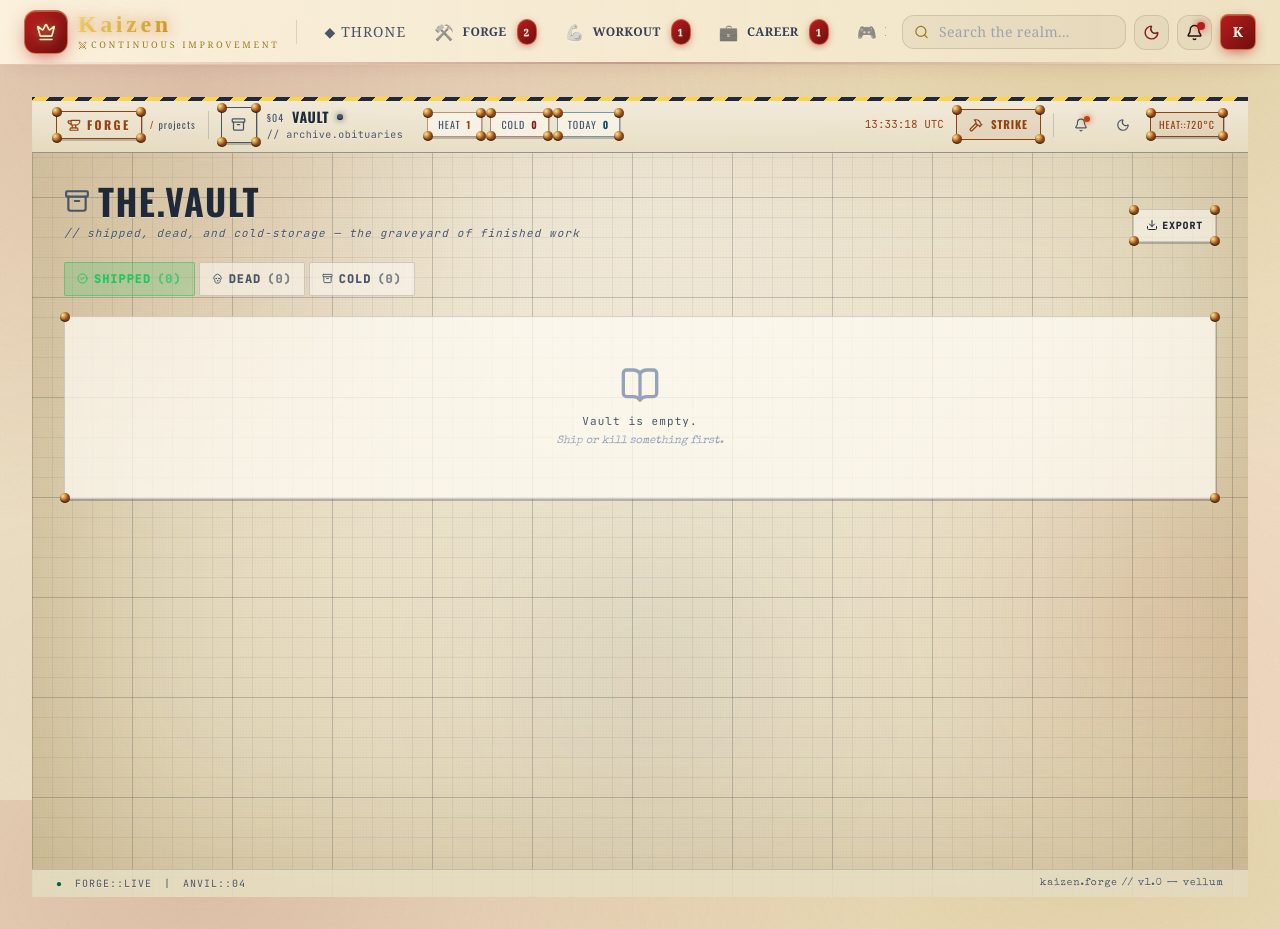
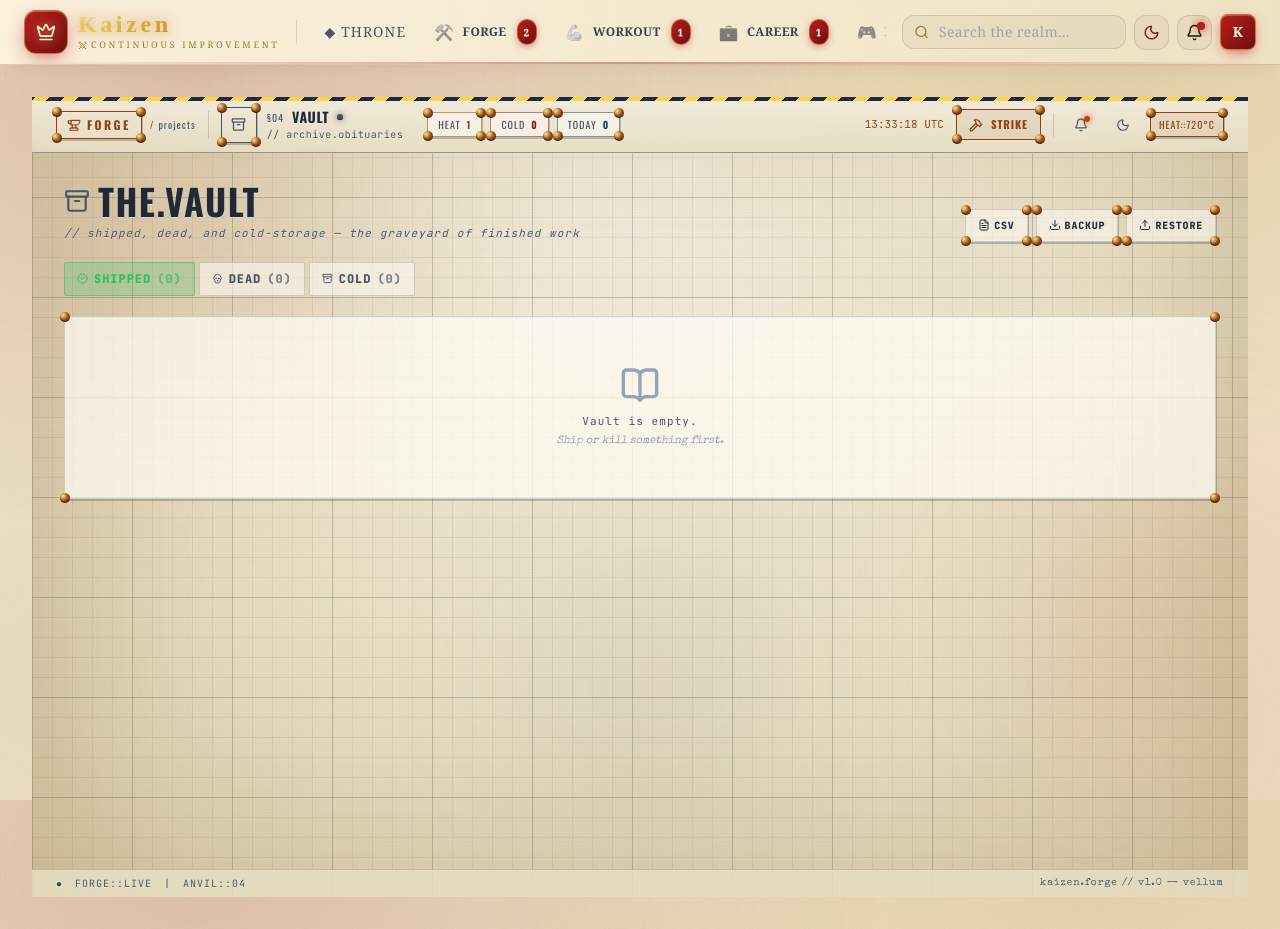
Before and after one commit to Lucifer-Newstar/Productivity-App, a Next.js app in the folder frontend/: page /projects/vault in a window 1280 px wide. Built offline with nearby package versions, Linux system fonts and the light colour scheme.

Commit message:
feat(forge/vault): CSV export for tasks, JSON backup + restore with confirm, vault toasts, file picker hidden input

```diff
--- a/frontend/components/forge/sections/VaultSection.tsx
+++ b/frontend/components/forge/sections/VaultSection.tsx
@@ -2,20 +2,34 @@
 /**
  * VaultSection — /projects/vault
  * Archive of shipped projects + dead projects w/ obituaries, export backup,
- * and cold-storage toggle from active list.
+ * CSV export/import of tasks, JSON backup restore, cold-storage toggle.
  */
-import { useState } from "react";
+import { useState, useRef } from "react";
 import Link from "next/link";
 import { motion } from "framer-motion";
 import {
-  Archive, Skull, CheckCircle2, Download, RotateCcw,
-  BookOpen, Trash2,
+  Archive, Skull, CheckCircle2, Download, RotateCcw, Upload,
+  BookOpen, Trash2, FileText,
 } from "lucide-react";
 import { useStore } from "../../../lib/store";
+import type { ProjectTask } from "../../../lib/forgeTypes";
+
+const uid = () => Math.random().toString(36).slice(2,10)+Date.now().toString(36);
+const today = () => new Date().toISOString().slice(0,10);
+
+function tasksToCSV(tasks:ProjectTask[], projects:Record<string,any>){
+  const rows = [["id","title","project","status","priority","dueDate","estimateMins","actualMins","pomodoros","effort","impact","energy","focus","tags","createdAt","completedAt"]];
+  for(const t of tasks){
+    rows.push([t.id,t.title.replace(/"/g,'""'),projects[t.projectId]?.codename||"",t.status,t.priority,t.dueDate||"",String(t.estimateMins||""),String(t.actualMins||""),String(t.pomodoros||0),String(t.effort||""),String(t.impact||""),String(t.energy||""),String(t.focus||""),(t.tags||[]).join("|"),t.createdAt,t.completedAt||""]);
+  }
+  return rows.map(r=>r.map(c=>`"${String(c).replace(/"/g,'""')}"`).join(",")).join("\n");
+}
 
 export default function VaultSection() {
   const { forge, updateForge } = useStore();
   const [tab, setTab] = useState<"shipped"|"dead"|"archive">("shipped");
+  const fileRef = useRef<HTMLInputElement>(null);
+  const projectById: Record<string,any> = Object.fromEntries(forge.projects.map(p=>[p.id,p]));
 
   const shipped = forge.projects.filter(p => p.status === "done");
   const dead = forge.projects.filter(p => p.status === "dead");
@@ -33,6 +47,31 @@ export default function VaultSection() {
     const a = document.createElement("a");
     a.href = url; a.download = `kaizen-forge-${new Date().toISOString().slice(0,10)}.json`; a.click();
     URL.revokeObjectURL(url);
+    window.dispatchEvent(new CustomEvent("career:toast",{detail:{title:"BACKUP SAVED",sub:"JSON downloaded",color:"#22c55e",icon:"check"}}));
+  };
+  const exportCSV = () => {
+    const csv = tasksToCSV(forge.tasks, projectById);
+    const blob = new Blob([csv],{type:"text/csv"});
+    const url = URL.createObjectURL(blob);
+    const a = document.createElement("a");
+    a.href=url; a.download=`kaizen-tasks-${new Date().toISOString().slice(0,10)}.csv`; a.click();
+    URL.revokeObjectURL(url);
+    window.dispatchEvent(new CustomEvent("career:toast",{detail:{title:"CSV EXPORTED",sub:`${forge.tasks.length} blocks`,color:"#06b6d4",icon:"check"}}));
+  };
+  const importJSON = (file:File) => {
+    const reader = new FileReader();
+    reader.onload = () => {
+      try {
+        const data = JSON.parse(reader.result as string);
+        if(!data.projects||!data.tasks) throw new Error("bad file");
+        if(confirm("Replace current Forge state with this backup?")){
+          updateForge(()=>data);
+          window.dispatchEvent(new CustomEvent("career:burst",{detail:{color:"#22c55e",count:30}}));
+          window.dispatchEvent(new CustomEvent("career:toast",{detail:{title:"RESTORED",sub:"Backup loaded",color:"#22c55e",icon:"check"}}));
+        }
+      } catch(e){ alert("Invalid forge backup file"); }
+    };
+    reader.readAsText(file);
   };
 
   const list = tab==="shipped" ? shipped : tab==="dead" ? dead : archived;
@@ -48,12 +87,27 @@ export default function VaultSection() {
             // shipped, dead, and cold-storage — the graveyard of finished work
           </p>
         </div>
-        <button onClick={exportJSON}
-          className="relative px-3 py-2 rounded-sm steel-plate mono text-[10px] font-black tracking-widest flex items-center gap-1"
-          style={{background:"var(--fr-card2)",borderColor:"var(--fr-borderSoft)",color:"var(--fr-fg)"}}>
-          <span className="riv-tl"/><span className="riv-tr"/><span className="riv-bl"/><span className="riv-br"/>
-          <Download size={12}/> EXPORT
-        </button>
+        <div className="flex gap-2">
+          <button onClick={exportCSV}
+            className="relative px-3 py-2 rounded-sm steel-plate mono text-[10px] font-black tracking-widest flex items-center gap-1"
+            style={{background:"var(--fr-card2)",borderColor:"var(--fr-borderSoft)",color:"var(--fr-fg)"}}>
+            <span className="riv-tl"/><span className="riv-tr"/><span className="riv-bl"/><span className="riv-br"/>
+            <FileText size={12}/> CSV
+          </button>
+          <button onClick={exportJSON}
+            className="relative px-3 py-2 rounded-sm steel-plate mono text-[10px] font-black tracking-widest flex items-center gap-1"
+            style={{background:"var(--fr-card2)",borderColor:"var(--fr-borderSoft)",color:"var(--fr-fg)"}}>
+            <span className="riv-tl"/><span className="riv-tr"/><span className="riv-bl"/><span className="riv-br"/>
+            <Download size={12}/> BACKUP
+          </button>
+          <button onClick={()=>fileRef.current?.click()}
+            className="relative px-3 py-2 rounded-sm steel-plate mono text-[10px] font-black tracking-widest flex items-center gap-1"
+            style={{background:"var(--fr-card2)",borderColor:"var(--fr-borderSoft)",color:"var(--fr-fg)"}}>
+            <span className="riv-tl"/><span className="riv-tr"/><span className="riv-bl"/><span className="riv-br"/>
+            <Upload size={12}/> RESTORE
+          </button>
+          <input ref={fileRef} type="file" accept=".json" className="hidden" onChange={e=>{const f=e.target.files?.[0];if(f)importJSON(f);e.target.value="";}}/>
+        </div>
       </div>
 
       {/* Tabs */}
```
